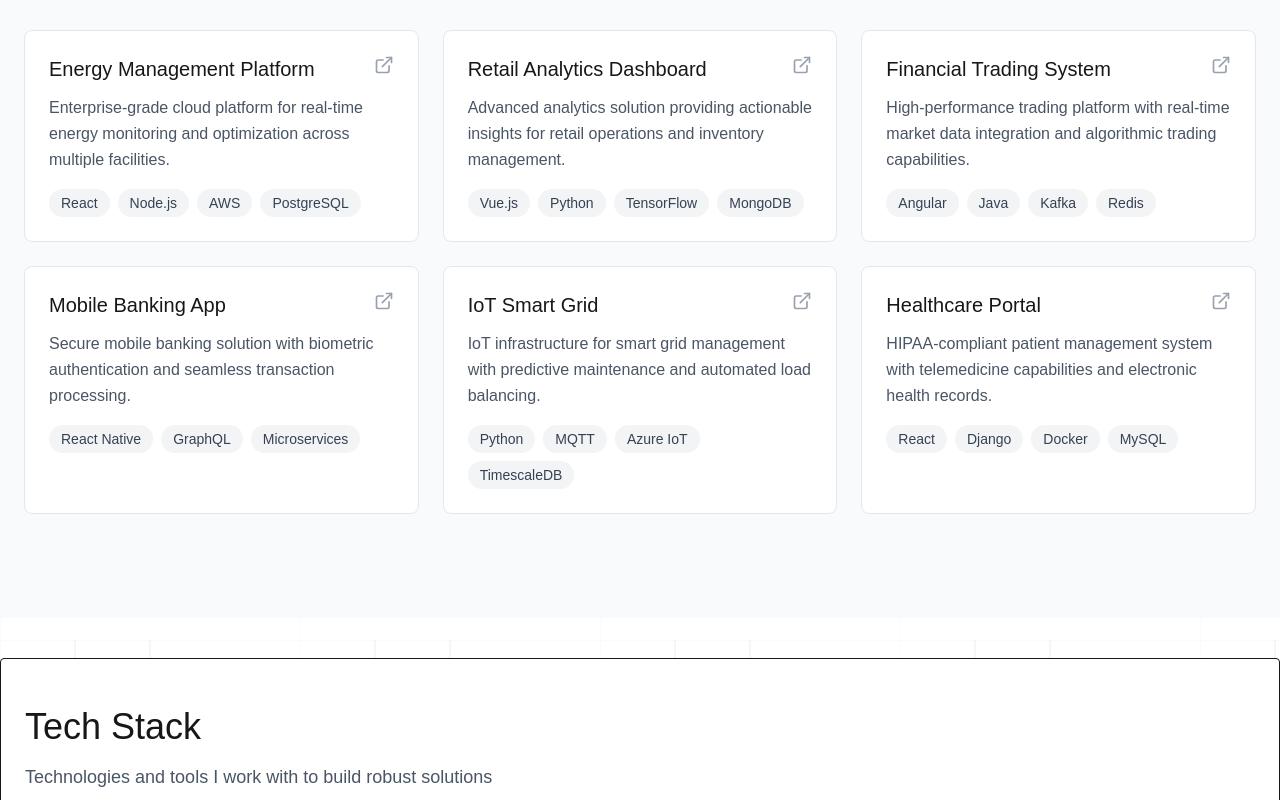
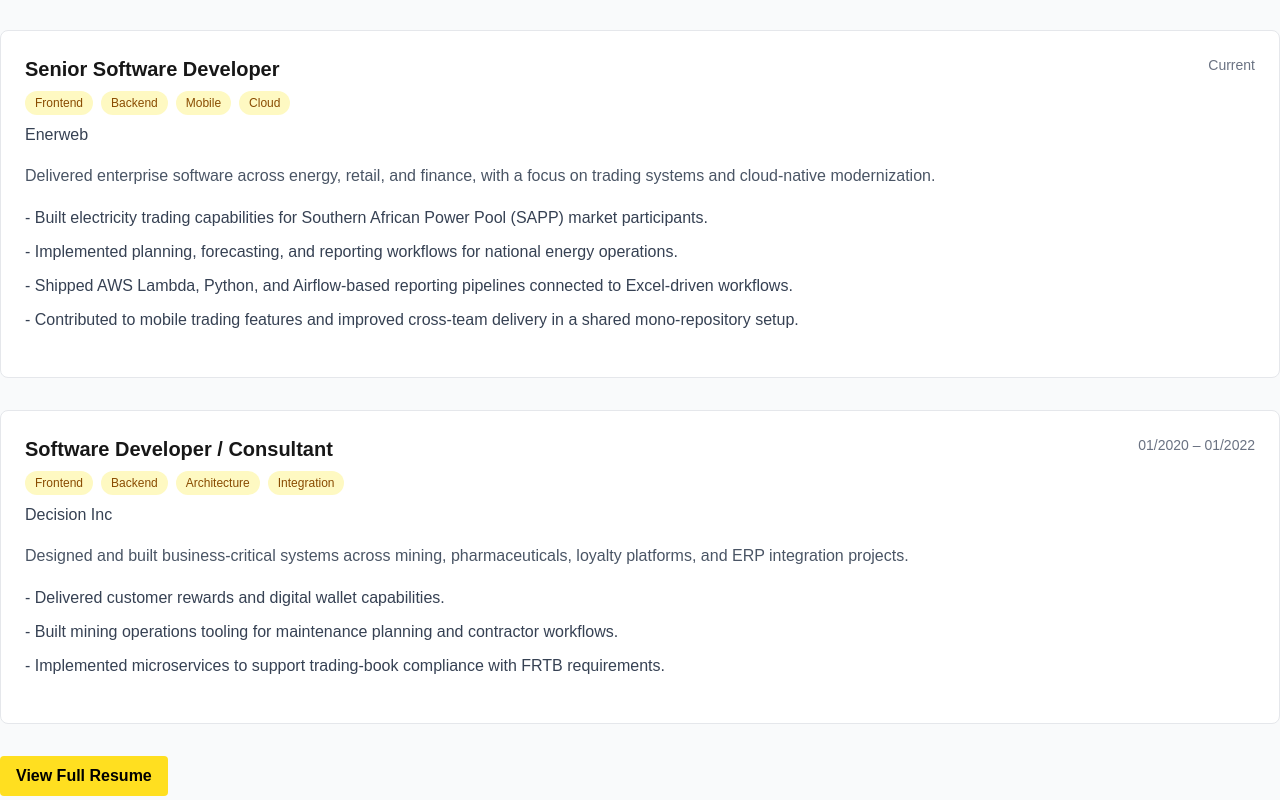
Before and after one commit to kornect/kornect, a Next.js app: page / in a window 1280 px wide. Shown: the part 1160-1960 px from the top of the page. Built offline with nearby package versions, Linux system fonts and the light colour scheme.

Commit message:
Replaced `ProjectsSection` with `ExperienceSection` on the homepage and updated navigation links accordingly

```diff
--- a/app/(home)/_components/ExperienceSection.tsx
+++ b/app/(home)/_components/ExperienceSection.tsx
@@ -0,0 +1,112 @@
+import React from "react";
+import Link from "next/link";
+
+type ExperienceItem = {
+    role: string;
+    company: string;
+    period: string;
+    subTasks: string[];
+    summary: string;
+    highlights: string[];
+    stack: string[];
+};
+
+const experiences: ExperienceItem[] = [
+    {
+        role: "Senior Software Developer",
+        company: "Enerweb",
+        period: "Current",
+        subTasks: ["Frontend", "Backend", "Mobile", "Cloud"],
+        summary:
+            "Delivered enterprise software across energy, retail, and finance, with a focus on trading systems and cloud-native modernization.",
+        highlights: [
+            "Built electricity trading capabilities for Southern African Power Pool (SAPP) market participants.",
+            "Implemented planning, forecasting, and reporting workflows for national energy operations.",
+            "Shipped AWS Lambda, Python, and Airflow-based reporting pipelines connected to Excel-driven workflows.",
+            "Contributed to mobile trading features and improved cross-team delivery in a shared mono-repository setup.",
+        ],
+        stack: ["dotnet", "aws", "airflow", "maui", 'angular', "abpframework", "nx-workspaces"],
+    },
+    {
+        role: "Software Developer / Consultant",
+        company: "Decision Inc",
+        period: "01/2020 – 01/2022",
+        subTasks: ["Frontend", "Backend", "Architecture", "Integration"],
+        summary:
+            "Designed and built business-critical systems across mining, pharmaceuticals, loyalty platforms, and ERP integration projects.",
+        highlights: [
+            "Delivered customer rewards and digital wallet capabilities.",
+            "Built mining operations tooling for maintenance planning and contractor workflows.",
+            "Implemented microservices to support trading-book compliance with FRTB requirements."
+        ],
+        stack: ["C#", "Microservices", "SOAP", "REST", "SQL"],
+    },
+];
+
+const ExperienceSection = () => {
+    return (
+        <section id="experience" className="bg-gray-50 dark:bg-gray-900/50">
+            <div className="max-w-7xl mx-auto py-6 py-12 md:py-16">
+                <div className="mb-12 px-6">
+                    <h3 className="text-3xl md:text-4xl mb-4">Work Experience</h3>
+                    <p className="text-gray-600 dark:text-gray-400 text-base sm:text-lg">
+                        Experience highlights extracted from my resume and focused on production software delivery.
+                    </p>
+                </div>
+
+                <div className="grid gap-6 md:gap-8">
+                    {experiences.map((item, index) => (
+                        <article
+                            key={index}
+                            className="bg-white dark:bg-gray-800 border border-gray-200 dark:border-gray-700 rounded-lg p-6"
+                        >
+                            <div className="flex flex-col md:flex-row md:items-start md:justify-between gap-2 mb-4">
+                                <div>
+                                    <h4 className="text-xl font-semibold">{item.role}</h4>
+                                    <div className="flex flex-wrap gap-2 mt-2 mb-2">
+                                        {item.subTasks.map((subTask) => (
+                                            <span
+                                                key={subTask}
+                                                className="bg-yellow-100 text-yellow-800 dark:bg-yellow-900/40 dark:text-yellow-200 px-2.5 py-1 rounded-full text-xs font-medium"
+                                            >
+                                                {subTask}
+                                            </span>
+                                        ))}
+                                    </div>
+                                    <p className="text-gray-700 dark:text-gray-300">{item.company}</p>
+                                </div>
+                                <p className="text-sm text-gray-500 dark:text-gray-400">{item.period}</p>
+                            </div>
+
+                            <p className="text-gray-600 dark:text-gray-400 mb-4 leading-relaxed">{item.summary}</p>
+
+                            <ul className="space-y-2 mb-5">
+                                {item.highlights.map((highlight, hIndex) => (
+                                    <li
+                                        key={hIndex}
+                                        className="text-gray-700 dark:text-gray-300 leading-relaxed"
+                                    >
+                                        - {highlight}
+                                    </li>
+                                ))}
+                            </ul>
+                        </article>
+                    ))}
+                </div>
+
+                <div className="mt-8">
+                    <Link
+                        href="/documents/Mogau Mokgabudi - Resume.pdf"
+                        target="_blank"
+                        rel="noopener noreferrer"
+                        className="inline-block bg-yellow-300 hover:bg-yellow-400 text-black font-semibold px-4 py-2 rounded transition-colors"
+                    >
+                        View Full Resume
+                    </Link>
+                </div>
+            </div>
+        </section>
+    );
+};
+
+export default ExperienceSection;
--- a/app/(home)/page.tsx
+++ b/app/(home)/page.tsx
@@ -1,6 +1,6 @@
 import AboutMeSection from "@/app/(home)/_components/AboutMeSection";
+import ExperienceSection from "@/app/(home)/_components/ExperienceSection";
 import HeroSection from "@/app/(home)/_components/HeroSection";
-import ProjectsSection from "@/app/(home)/_components/ProjectsSection";
 import TechStackSection from "@/app/(home)/_components/TechStackSection";
 
 const Home = () => {
@@ -8,7 +8,7 @@
         <>
             <HeroSection/>
             <AboutMeSection/>
-            <ProjectsSection/>
+            <ExperienceSection/>
             <TechStackSection/>
         </>
     )
--- a/app/_components/AppHeader.tsx
+++ b/app/_components/AppHeader.tsx
@@ -16,7 +16,6 @@
                 <nav className="hidden md:flex gap-8 text-sm text-gray-700">
                     <Link href="/" className="hover:text-black transition">Home</Link>
                     <Link href="#about" className="hover:text-black transition">About</Link>
-                    <Link href="#projects" className="hover:text-black transition">Projects</Link>
                     <Link href="#tech" className="hover:text-black transition">Tech Stack</Link>
                     <Link href="#experience" className="hover:text-black transition">Experience</Link>
                     <Link href="/studio" className="hover:text-black transition">Studio</Link>
--- a/app/layout.tsx
+++ b/app/layout.tsx
@@ -60,7 +60,6 @@
                 <nav className="hidden md:flex items-center gap-8">
                     <a href="#home" className="text-gray-700 dark:text-gray-300 hover:text-black dark:hover:text-white transition-colors">Home</a>
                     <a href="#about" className="text-gray-700 dark:text-gray-300 hover:text-black dark:hover:text-white transition-colors">About</a>
-                    <a href="#projects" className="text-gray-700 dark:text-gray-300 hover:text-black dark:hover:text-white transition-colors">Projects</a>
                     <a href="#stack" className="text-gray-700 dark:text-gray-300 hover:text-black dark:hover:text-white transition-colors">Tech Stack</a>
                     <a href="#experience" className="text-gray-700 dark:text-gray-300 hover:text-black dark:hover:text-white transition-colors">Experience</a>
                 </nav>
```
